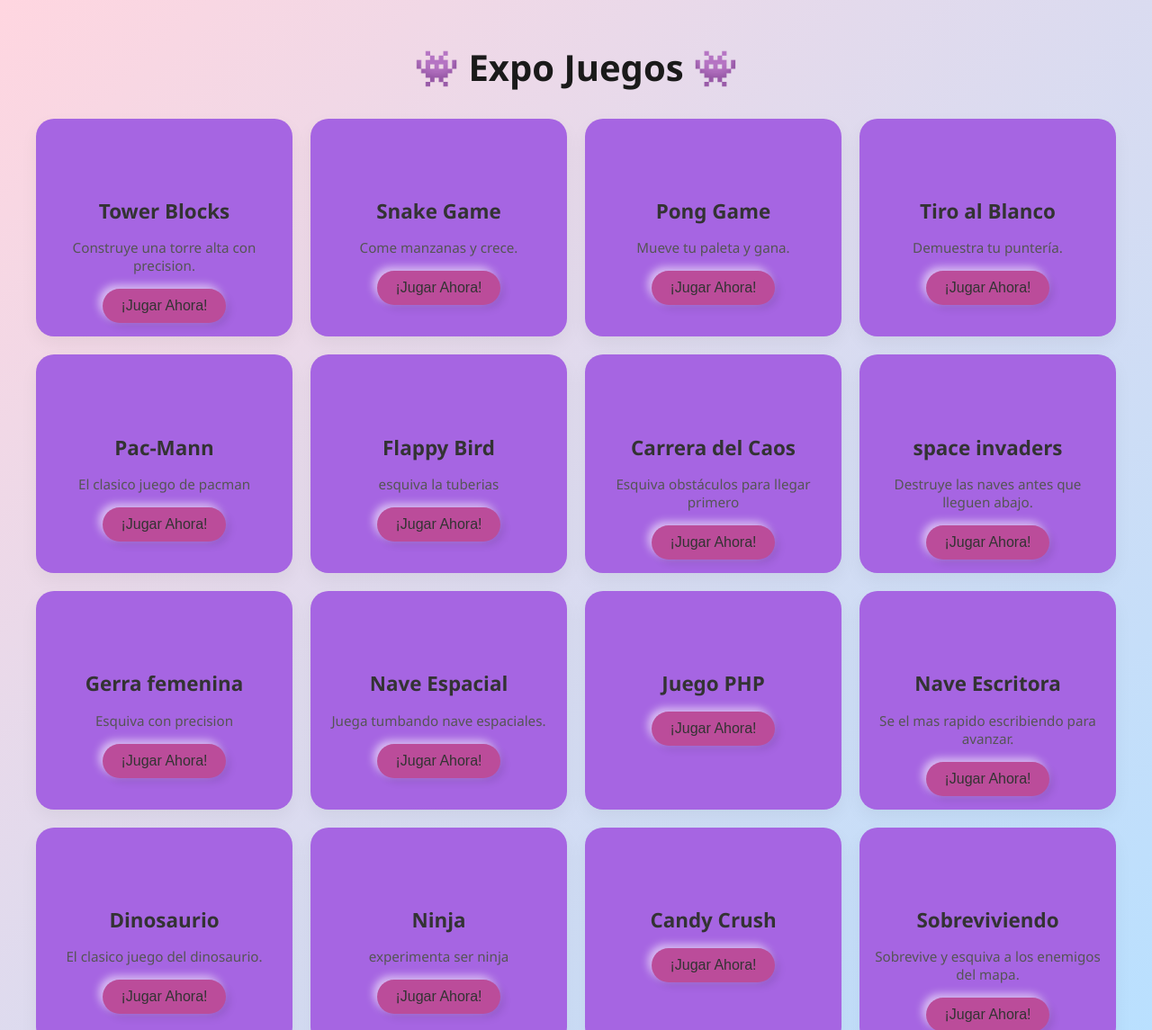
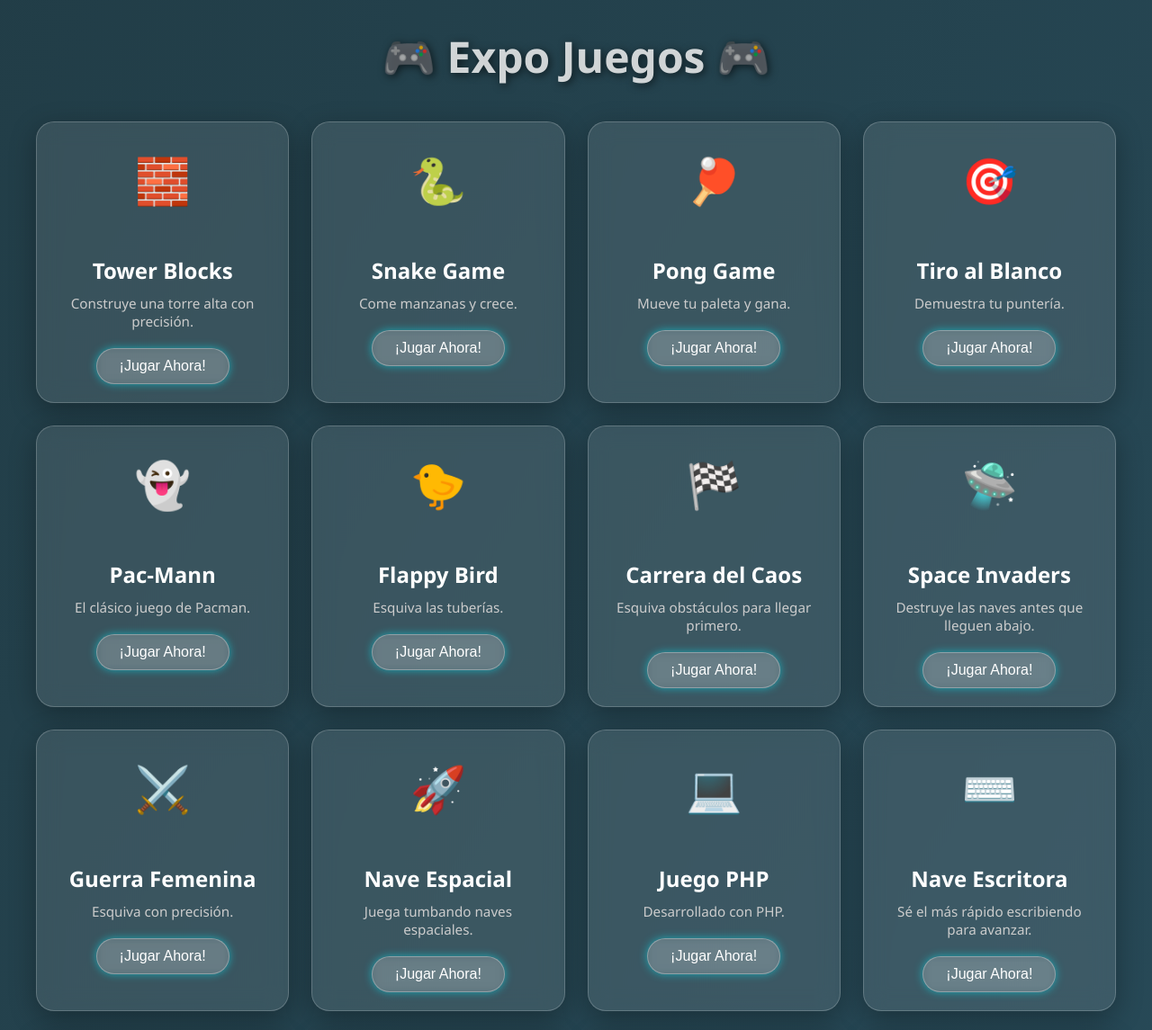
Before and after one commit to breinerpico/juego_2d, a plain HTML site: page index.html in a window 1280 px wide. Shown: the top 1145 px of the page at 90% size. Drawn offline with Linux system fonts and the light colour scheme.

Commit message:
se actualizo

```diff
--- a/index.html
+++ b/index.html
@@ -5,108 +5,124 @@
   <meta name="viewport" content="width=device-width, initial-scale=1.0"/>
   <title>Expo Juegos</title>
   <style>
+    * {
+      box-sizing: border-box;
+      margin: 0;
+      padding: 0;
+    }
+
     body {
       font-family: 'Segoe UI', 'Poppins', sans-serif;
-      background: linear-gradient(135deg, #ffd6e0, #b8e0ff);
-      margin: 0;
-      padding: 20px;
-      color: #222;
+      background: linear-gradient(120deg, #0f2027, #203a43, #2c5364);
+      background-size: 400% 400%;
+      animation: gradientAnimation 15s ease infinite;
+      padding: 30px;
+      color: #fff;
+    }
+
+    @keyframes gradientAnimation {
+      0% { background-position: 0% 50%; }
+      50% { background-position: 100% 50%; }
+      100% { background-position: 0% 50%; }
     }
 
     h1 {
       text-align: center;
-      margin-bottom: 30px;
-      color: #1a1a1a;
-      font-size: 2.5em;
+      margin-bottom: 40px;
+      font-size: 3em;
+      color: #ffffffcc;
+      text-shadow: 2px 2px 10px rgba(0, 0, 0, 0.6);
     }
 
     .games-container {
       display: grid;
       grid-template-columns: repeat(auto-fill, minmax(280px, 1fr));
-      gap: 20px;
+      gap: 25px;
       max-width: 1200px;
       margin: 0 auto;
     }
 
     .game-card {
-      background: #a665e2;
+      background: rgba(255, 255, 255, 0.1);
       border-radius: 20px;
-      box-shadow: 0 8px 20px rgba(0, 0, 0, 0.05);
+      backdrop-filter: blur(12px);
+      -webkit-backdrop-filter: blur(12px);
+      box-shadow: 0 8px 30px rgba(0, 0, 0, 0.3);
       overflow: hidden;
       transition: transform 0.3s ease, box-shadow 0.3s ease;
       cursor: pointer;
+      border: 1px solid rgba(255, 255, 255, 0.2);
     }
 
     .game-card:hover {
-      transform: translateY(-6px);
-      box-shadow: 0 12px 25px rgba(0, 0, 0, 0.1);
+      transform: translateY(-8px);
+      box-shadow: 0 15px 40px rgba(0, 0, 0, 0.4);
     }
 
     .game-image {
-      font-size: 60px;
+      font-size: 50px;
       text-align: center;
-      padding: 25px;
+      padding: 30px;
     }
 
     .game-info {
-      padding: 15px;
+      padding: 20px;
       text-align: center;
     }
 
     .game-title {
-      font-size: 1.4em;
-      margin-bottom: 8px;
-      color: #333;
+      font-size: 1.5em;
+      margin-bottom: 10px;
+      color: #fff;
     }
 
     .game-description {
       font-size: 0.95em;
-      margin-bottom: 16px;
-      color: #555;
+      margin-bottom: 20px;
+      color: #ccc;
     }
 
     .play-button {
-      background: #bb4c9a;
-      border: none;
-      color: #333;
-      padding: 10px 20px;
-      border-radius: 30px;
+      background: rgba(255, 255, 255, 0.15);
+      border: 1px solid rgba(255, 255, 255, 0.3);
+      color: #fff;
+      padding: 10px 25px;
+      border-radius: 25px;
       font-size: 1em;
       cursor: pointer;
-      box-shadow: 4px 4px 10px rgba(0,0,0,0.1),
-                  -4px -4px 10px rgba(255,255,255,0.6);
-      transition: all 0.2s ease;
+      transition: all 0.3s ease;
+      backdrop-filter: blur(6px);
+      box-shadow: 0 0 10px #00f2ff88;
     }
 
     .play-button:hover {
-      background: #e8f0ff;
-      color: #222;
+      background: #00f2ff;
+      color: #111;
+      box-shadow: 0 0 15px #00f2ff, 0 0 30px #00f2ff88;
+      transform: scale(1.05);
     }
 
     .play-button:active {
-      box-shadow: inset 2px 2px 6px rgba(0,0,0,0.2),
-                  inset -2px -2px 6px rgba(255,255,255,0.6);
-      transform: scale(0.98);
+      transform: scale(0.95);
     }
+
   </style>
 </head>
 <body>
-  <h1>👾 Expo Juegos 👾</h1>
+  <h1>🎮 Expo Juegos 🎮</h1>
   <div class="games-container">
 
-    <!-- Tower Blocks -->
     <div class="game-card" onclick="window.open('Tower-blocks/index.html', '_blank')">
-      <div class="game-image"></div>
+      <div class="game-image">🧱</div>
       <div class="game-info">
         <h3 class="game-title">Tower Blocks</h3>
-        <p class="game-description">Construye una torre alta con precision.</p>
+        <p class="game-description">Construye una torre alta con precisión.</p>
         <button class="play-button">¡Jugar Ahora!</button>
       </div>
     </div>
 
-    <!-- Snake -->
     <div class="game-card" onclick="window.open('snake_game/index.html', '_blank')">
-      <div class="game-image"></div>
+      <div class="game-image">🐍</div>
       <div class="game-info">
         <h3 class="game-title">Snake Game</h3>
         <p class="game-description">Come manzanas y crece.</p>
@@ -114,9 +130,8 @@
       </div>
     </div>
 
-    <!-- Pong -->
     <div class="game-card" onclick="window.open('pong_juego/index.html', '_blank')">
-      <div class="game-image"></div>
+      <div class="game-image">🏓</div>
       <div class="game-info">
         <h3 class="game-title">Pong Game</h3>
         <p class="game-description">Mueve tu paleta y gana.</p>
@@ -124,9 +139,8 @@
       </div>
     </div>
 
-    <!-- Tiro al Blanco -->
     <div class="game-card" onclick="window.open('tiro_blanco/index.html', '_blank')">
-      <div class="game-image"></div>
+      <div class="game-image">🎯</div>
       <div class="game-info">
         <h3 class="game-title">Tiro al Blanco</h3>
         <p class="game-description">Demuestra tu puntería.</p>
@@ -134,119 +148,107 @@
       </div>
     </div>
 
-    <!-- Pacman -->
     <div class="game-card" onclick="window.open('pacmann/index.html', '_blank')">
-      <div class="game-image"></div>
+      <div class="game-image">👻</div>
       <div class="game-info">
         <h3 class="game-title">Pac-Mann</h3>
-        <p class="game-description">El clasico juego de pacman</p>
+        <p class="game-description">El clásico juego de Pacman.</p>
         <button class="play-button">¡Jugar Ahora!</button>
       </div>
     </div>
 
-    <!-- Flappy Bird -->
     <div class="game-card" onclick="window.open('flappy-bird-/index.html', '_blank')">
-      <div class="game-image"></div>
+      <div class="game-image">🐤</div>
       <div class="game-info">
         <h3 class="game-title">Flappy Bird</h3>
-        <p class="game-description">esquiva la tuberias</p>
+        <p class="game-description">Esquiva las tuberías.</p>
         <button class="play-button">¡Jugar Ahora!</button>
       </div>
     </div>
 
-    <!-- Carrera del Caos -->
     <div class="game-card" onclick="window.open('carrera_del_caos/index.html', '_blank')">
-      <div class="game-image"></div>
+      <div class="game-image">🏁</div>
       <div class="game-info">
         <h3 class="game-title">Carrera del Caos</h3>
-        <p class="game-description">Esquiva obstáculos para llegar primero</p>
+        <p class="game-description">Esquiva obstáculos para llegar primero.</p>
         <button class="play-button">¡Jugar Ahora!</button>
       </div>
     </div>
 
-    <!-- Juego 2D -->
     <div class="game-card" onclick="window.open('Juego_2D/index.html', '_blank')">
-      <div class="game-image"></div>
+      <div class="game-image">🛸</div>
       <div class="game-info">
-        <h3 class="game-title">space invaders</h3>
+        <h3 class="game-title">Space Invaders</h3>
         <p class="game-description">Destruye las naves antes que lleguen abajo.</p>
         <button class="play-button">¡Jugar Ahora!</button>
       </div>
     </div>
 
-    <!-- Juego clásico -->
     <div class="game-card" onclick="window.open('juego/index.html', '_blank')">
-      <div class="game-image"></div>
+      <div class="game-image">⚔️</div>
       <div class="game-info">
-        <h3 class="game-title">Gerra femenina</h3>
-        <p class="game-description">Esquiva con precision</p>
+        <h3 class="game-title">Guerra Femenina</h3>
+        <p class="game-description">Esquiva con precisión.</p>
         <button class="play-button">¡Jugar Ahora!</button>
       </div>
     </div>
 
-    <!-- Nave Espacial -->
     <div class="game-card" onclick="window.open('Juego_2D/index.html', '_blank')">
-      <div class="game-image"></div>
+      <div class="game-image">🚀</div>
       <div class="game-info">
         <h3 class="game-title">Nave Espacial</h3>
-        <p class="game-description">Juega tumbando nave espaciales.</p>
+        <p class="game-description">Juega tumbando naves espaciales.</p>
         <button class="play-button">¡Jugar Ahora!</button>
       </div>
     </div>
 
-    <!-- Juegos PHP -->
     <div class="game-card" onclick="window.open('juegos_php/index.html', '_blank')">
-      <div class="game-image"></div>
+      <div class="game-image">💻</div>
       <div class="game-info">
         <h3 class="game-title">Juego PHP</h3>
-        <p class="game-description"></p>
+        <p class="game-description">Desarrollado con PHP.</p>
         <button class="play-button">¡Jugar Ahora!</button>
       </div>
     </div>
 
-    <!-- Sarith -->
     <div class="game-card" onclick="window.open('sarith/src/game.html', '_blank')">
-      <div class="game-image"></div>
+      <div class="game-image">⌨️</div>
       <div class="game-info">
         <h3 class="game-title">Nave Escritora</h3>
-        <p class="game-description">Se el mas rapido escribiendo para avanzar.</p>
+        <p class="game-description">Sé el más rápido escribiendo para avanzar.</p>
         <button class="play-button">¡Jugar Ahora!</button>
       </div>
     </div>
 
-    <!-- Dinosaurio -->
     <div class="game-card" onclick="window.open('dinosaurio_de_google-/index.html', '_blank')">
-      <div class="game-image"></div>
+      <div class="game-image">🦖</div>
       <div class="game-info">
         <h3 class="game-title">Dinosaurio</h3>
-        <p class="game-description">El clasico juego del dinosaurio.</p>
+        <p class="game-description">El clásico juego del dinosaurio.</p>
         <button class="play-button">¡Jugar Ahora!</button>
       </div>
     </div>
 
-    <!-- Ninja -->
     <div class="game-card" onclick="window.open('juegp2.0/index.html', '_blank')">
-      <div class="game-image"></div>
+      <div class="game-image">🥷</div>
       <div class="game-info">
         <h3 class="game-title">Ninja</h3>
-        <p class="game-description">experimenta ser ninja</p>
+        <p class="game-description">Experimenta ser ninja.</p>
         <button class="play-button">¡Jugar Ahora!</button>
       </div>
     </div>
 
-    <!-- Candy Crush -->
     <div class="game-card" onclick="window.open('Candy_Crush/index.html', '_blank')">
-      <div class="game-image"></div>
+      <div class="game-image">🍬</div>
       <div class="game-info">
         <h3 class="game-title">Candy Crush</h3>
-        <p class="game-description"></p>
+        <p class="game-description">Combina caramelos y gana puntos.</p>
         <button class="play-button">¡Jugar Ahora!</button>
       </div>
     </div>
 
-    <!-- Supervivencia -->
     <div class="game-card" onclick="window.open('juego.html', '_blank')">
-      <div class="game-image"></div>
+      <div class="game-image">🛡️</div>
       <div class="game-info">
         <h3 class="game-title">Sobreviviendo</h3>
         <p class="game-description">Sobrevive y esquiva a los enemigos del mapa.</p>
```
